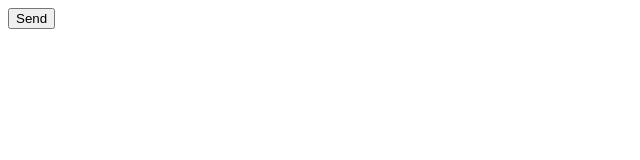
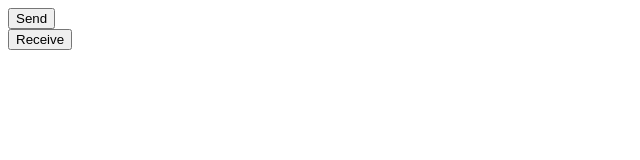
Before and after one commit to prosperinc04/sotwareconfig, a plain HTML site: page index.html in a window 1280 px wide. Shown: the whole page, without its empty margins (0-640 px from the left). Drawn offline with Linux system fonts and the light colour scheme.

Commit message:
First Commit

```diff
--- a/index.html
+++ b/index.html
@@ -7,6 +7,7 @@
     <title>Login Form</title>
   </head>
   <body>
-    <button>Send</button>
+    <button>Send</button><br />
+    <button>Receive</button>
   </body>
 </html>
```
